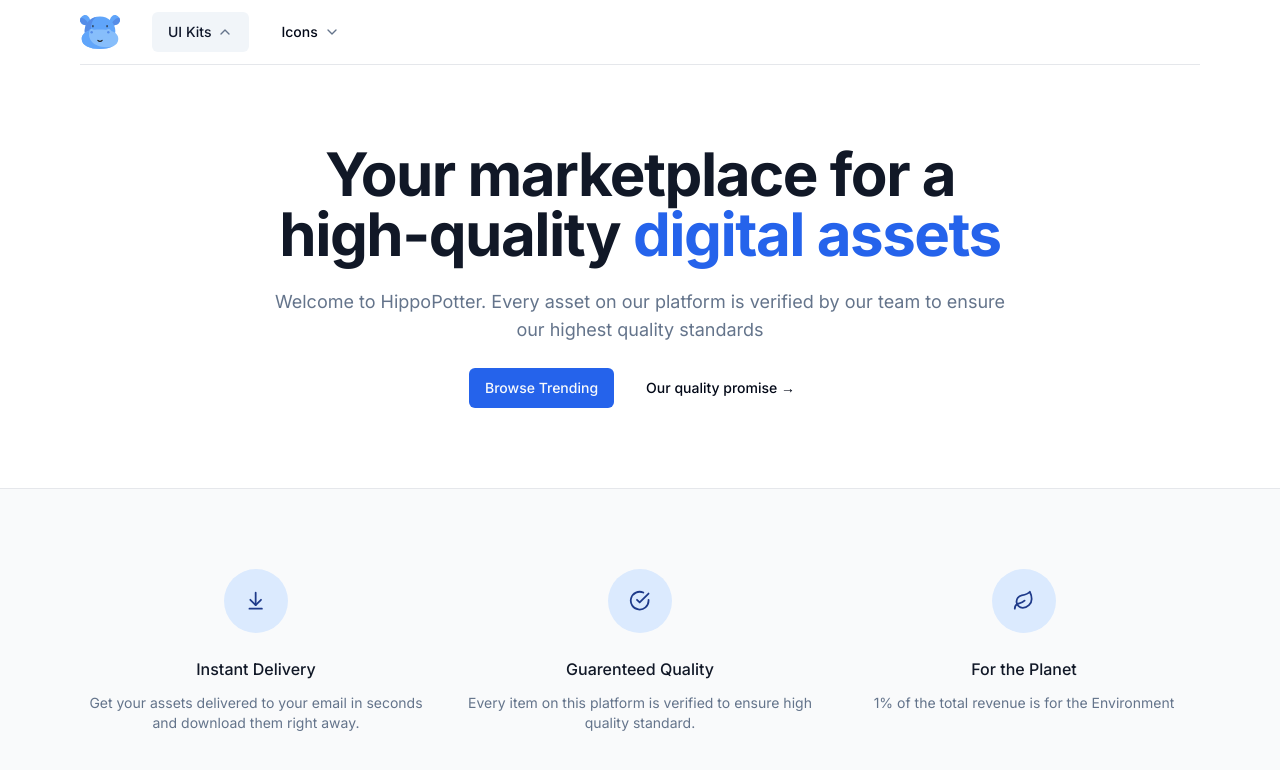
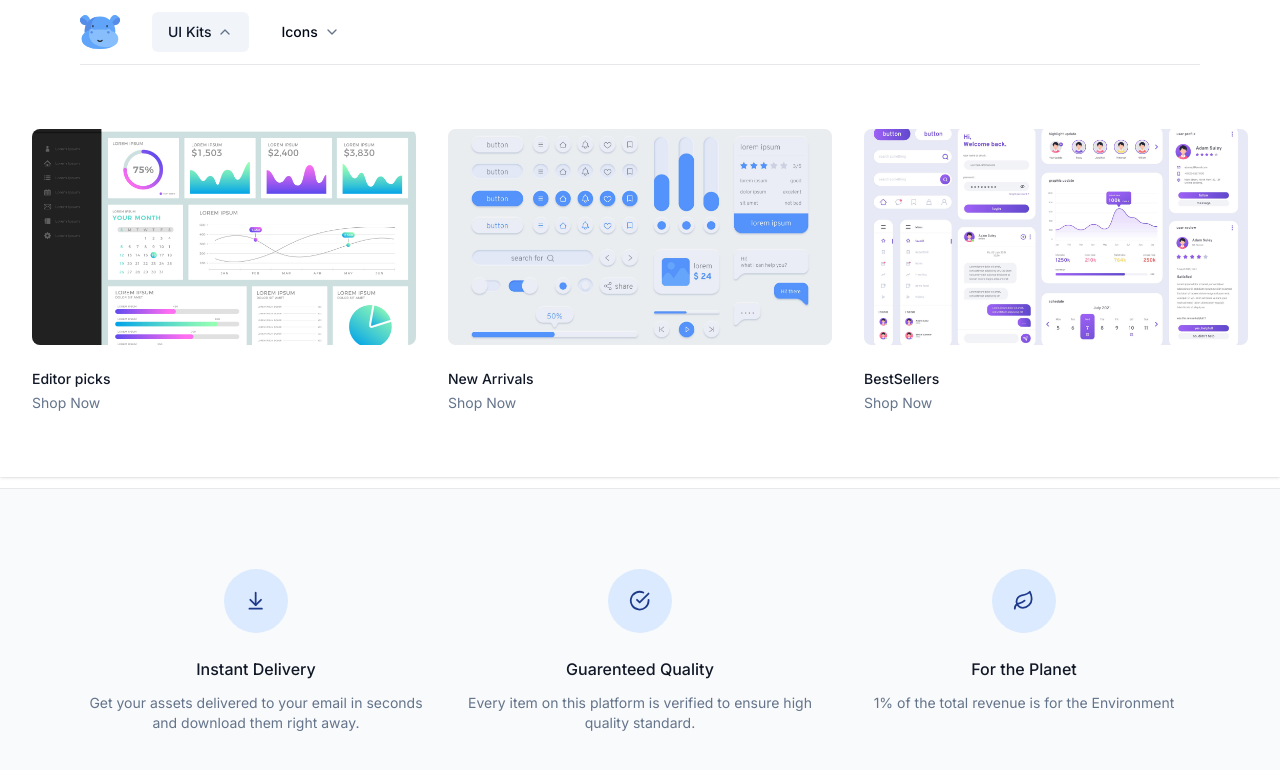
Before and after one commit to anjanah07/digitalmarket, a Next.js app: page / in a window 1280 px wide. Both pictures are taken after a click on the button "UI Kits". Shown: the top 770 px of the page. Built offline with nearby package versions, Linux system fonts and the light colour scheme.

Commit message:
add: outside click & esc event listener

```diff
--- a/src/components/NavItem.tsx
+++ b/src/components/NavItem.tsx
@@ -3,6 +3,8 @@
 import { Button } from "./ui/button";
 import { ChevronDown } from "lucide-react";
 import { cn } from "@/lib/utils";
+import Image from "next/image";
+import Link from "next/link";
 
 type Category = (typeof PRODUCT_CATGORIES)[number];
 
@@ -30,6 +32,53 @@
           />
         </Button>
       </div>
+      {isOpen ? (
+        <div
+          className={cn(
+            "absolute inset-x-0 top-full text-sm text-muted-foreground",
+            {
+              "animate-in fade-in-10 slide-in-from-top-5": !isAnyOpen,
+            }
+          )}
+        >
+          <div
+            className="absolute inset-0 top-1/2 bg-white shadow"
+            aria-hidden
+          />
+          <div className="relative bg-white">
+            <div className="mx-auto max-w-7xl px-8">
+              <div className="grid grid-cols-4 gap-x-8 gap-y-10 py-16">
+                <div className="col-span-4 col-start-1 grid grid-cols-3 gap-x-8">
+                  {category.featured.map((item) => (
+                    <div
+                      key={item.name}
+                      className="group relative text-base sm:text-sm"
+                    >
+                      <div className="relative aspect-video overflow-hidden rounded-lg bg-gray-100 group-hover:opacity-75">
+                        <Image
+                          src={item.imageSrc}
+                          alt="product category image"
+                          fill
+                          className="object-cover object-center"
+                        />
+                      </div>
+                      <Link
+                        href={item.href}
+                        className="mt-6 block font-medium text-gray-900"
+                      >
+                        {item.name}
+                      </Link>
+                      <p className="mt-1" aria-hidden>
+                        Shop Now
+                      </p>
+                    </div>
+                  ))}
+                </div>
+              </div>
+            </div>
+          </div>
+        </div>
+      ) : null}
     </div>
   );
 };
--- a/src/components/NavItems.tsx
+++ b/src/components/NavItems.tsx
@@ -1,14 +1,30 @@
 "use client";
 
 import { PRODUCT_CATGORIES } from "@/config";
-import { useState } from "react";
+import { useEffect, useRef, useState } from "react";
 import NavItem from "./NavItem";
+import { useOnClickOutside } from "@/hooks/use-on-click-outside";
 
 const NavItems = () => {
   const [activeindex, setActiveIndex] = useState<null | number>(null);
   const isAnyOpen = activeindex !== null;
+  const navRef = useRef<HTMLDivElement | null>(null);
+
+  useOnClickOutside(navRef, () => setActiveIndex(null));
+
+  useEffect(() => {
+    const handler = (e: KeyboardEvent) => {
+      if (e.key === "Escape") {
+        setActiveIndex(null);
+      }
+    };
+    document.addEventListener("keydown", handler);
+    return () => {
+      document.removeEventListener("keydown", handler);
+    };
+  }, []);
   return (
-    <div className="flex h-full gap-4">
+    <div className="flex h-full gap-4" ref={navRef}>
       {PRODUCT_CATGORIES.map((category, index) => {
         const handleOpen = () => {
           if (activeindex === index) {
--- /dev/null
+++ b/src/hooks/use-on-click-outside.ts
@@ -0,0 +1,27 @@
+import { RefObject, useEffect } from "react";
+
+type Event = MouseEvent | TouchEvent;
+
+export const useOnClickOutside = <T extends HTMLElement = HTMLElement>(
+  ref: RefObject<T>,
+  handler: (event: Event) => void
+) => {
+  useEffect(() => {
+    const listener = (event: Event) => {
+      const el = ref?.current;
+      if (!el || el.contains((event?.target as Node) || null)) {
+        return;
+      }
+
+      handler(event); // Call the handler only if the click is outside of the element passed.
+    };
+
+    document.addEventListener("mousedown", listener);
+    document.addEventListener("touchstart", listener);
+
+    return () => {
+      document.removeEventListener("mousedown", listener);
+      document.removeEventListener("touchstart", listener);
+    };
+  }, [ref, handler]); // Reload only if ref or handler changes
+};
```
